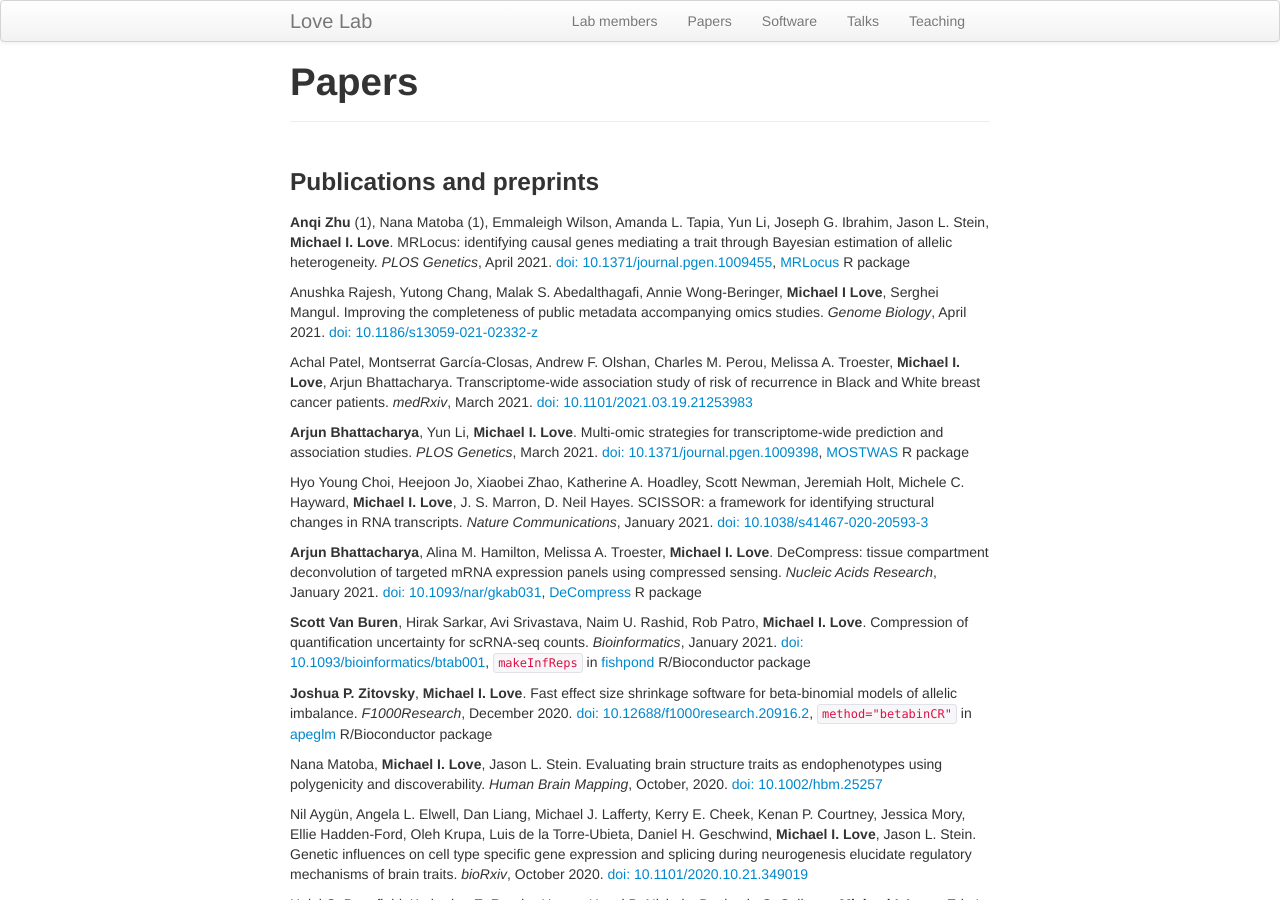
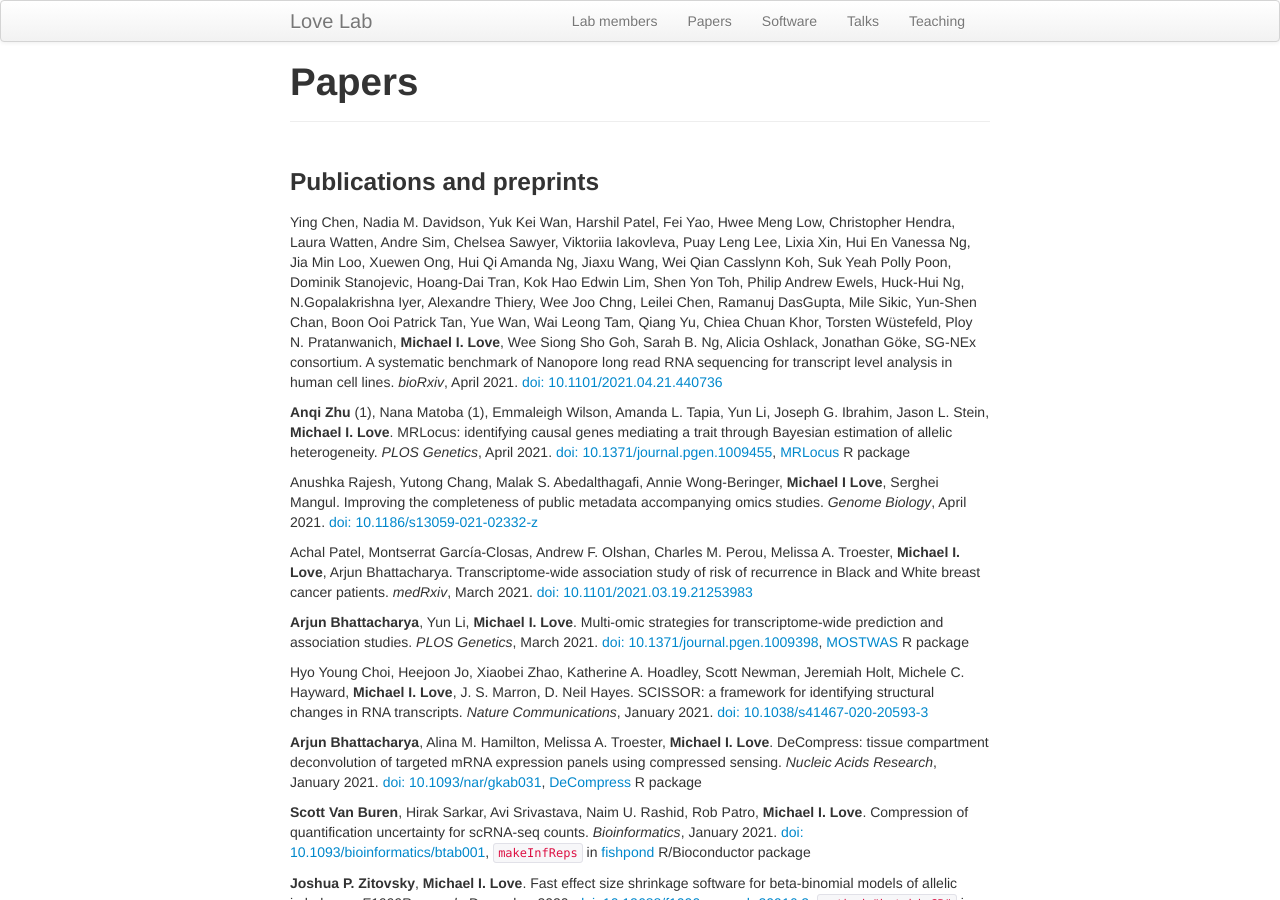
Before and after one commit to mikelove/mikelove.github.io, a Jekyll site: the page built from pages/papers.md, in a window 1280 px wide and 900 px high. Built offline with Jekyll 4.4.1, drawn with Linux system fonts in a browser that asks for light colours.

Commit message:
add sgnex

```diff
--- a/pages/papers.md
+++ b/pages/papers.md
@@ -4,6 +4,22 @@ title: "Papers"
 ---
 
 ### Publications and preprints
+
+Ying Chen, Nadia M. Davidson, Yuk Kei Wan, Harshil Patel, Fei Yao,
+Hwee Meng Low, Christopher Hendra, Laura Watten, Andre Sim, Chelsea
+Sawyer, Viktoriia Iakovleva, Puay Leng Lee, Lixia Xin, Hui En Vanessa
+Ng, Jia Min Loo, Xuewen Ong, Hui Qi Amanda Ng, Jiaxu Wang, Wei Qian
+Casslynn Koh, Suk Yeah Polly Poon, Dominik Stanojevic, Hoang-Dai Tran,
+Kok Hao Edwin Lim, Shen Yon Toh, Philip Andrew Ewels, Huck-Hui Ng,
+N.Gopalakrishna Iyer, Alexandre Thiery, Wee Joo Chng, Leilei Chen,
+Ramanuj DasGupta, Mile Sikic, Yun-Shen Chan, Boon Ooi Patrick Tan, Yue
+Wan, Wai Leong Tam, Qiang Yu, Chiea Chuan Khor, Torsten Wüstefeld,
+Ploy N. Pratanwanich, **Michael I. Love**, Wee Siong Sho Goh, Sarah B. Ng,
+Alicia Oshlack, Jonathan Göke, SG-NEx consortium.
+A systematic benchmark of Nanopore long read RNA sequencing for
+transcript level analysis in human cell lines.
+*bioRxiv*, April 2021.
+[doi: 10.1101/2021.04.21.440736](https://doi.org/10.1101/2021.04.21.440736)
 
 **Anqi Zhu** (1), Nana Matoba (1), Emmaleigh Wilson, Amanda L. Tapia, Yun Li,
 Joseph G. Ibrahim, Jason L. Stein, **Michael I. Love**.
```
